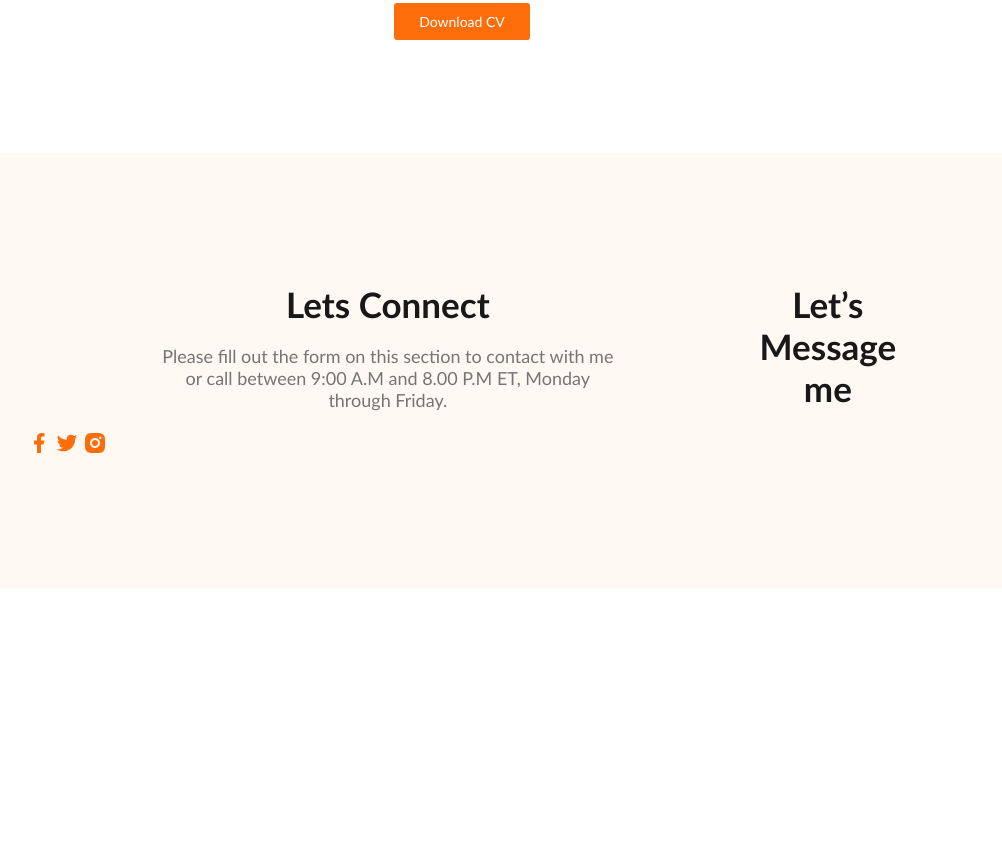
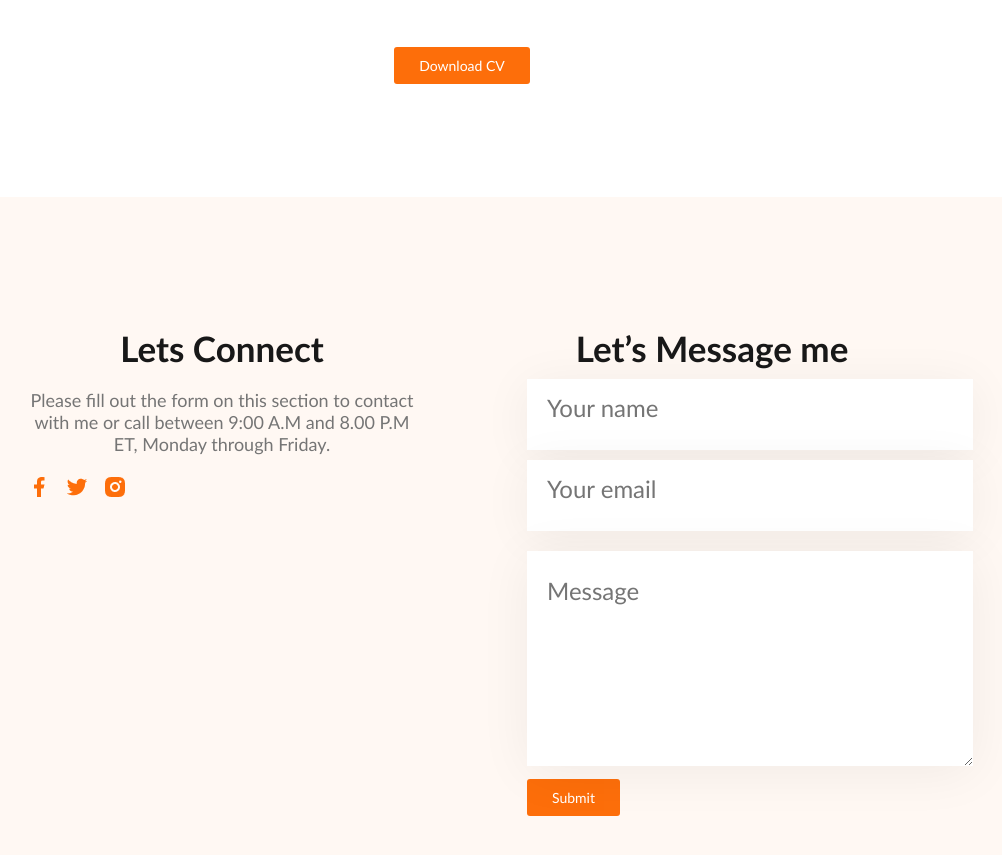
Before and after one commit to wolfiee42/web-developer-portfolio, a plain HTML site: page index.html in a window 1280 px wide. Shown: the part 2701-3556 px from the top of the page, without its empty margins (173-1175 px from the left). Before the commit the page ends 3289 px from the top, so only its background shows below. Drawn offline with nearby package versions, Linux system fonts and the light colour scheme.

Commit message:
primary website done

```diff
--- a/index.html
+++ b/index.html
@@ -173,13 +173,23 @@
     <footer>
         <div class="footer-sec">
             <h3 class="section-title">Lets Connect</h3>
-            <p class="section-description">Please fill out the form on this section to contact with me or call between 9:00 A.M and 8.00 P.M ET, Monday through Friday.</p>
-            <a href=""><img src="images/icons/facebook.png" alt=""></a>
-            <a href=""><img src="images/icons/twitter.png" alt=""></a>
-            <a href=""><img src="images/icons/insta.png" alt=""></a>
+            <p class="section-description formDes">Please fill out the form on this section to contact with me or call between
+                9:00 A.M and 8.00 P.M ET, Monday through Friday.</p>
+
+            <div class="social-link">
+                <a href=""><img src="images/icons/facebook.png" alt=""></a>
+                <a href=""><img src="images/icons/twitter.png" alt=""></a>
+                <a href=""><img src="images/icons/insta.png" alt=""></a>
+            </div>
         </div>
         <div class="footer-sec">
             <h3 class="section-title">Let’s Message me</h3>
+            <div class="form-container">
+                <input type="text" class="form-items" name="" placeholder="Your name" id="">
+                <input type="email" class="form-items" name="" placeholder="Your email" id="">
+                <textarea name="" placeholder="Message" class="form-items "  id="" cols="30" rows="10"></textarea>
+                <input type="submit"  value="Submit" class="primary-btn btn4">
+            </div>
         </div>
     </footer>
 </body>
--- a/styles/portfolio.css
+++ b/styles/portfolio.css
@@ -149,6 +149,7 @@ main section {
     /* width: 250px;
     height: 350px; */
     padding: 20px;
+    height: 250px;
 }
 
 .skill-title {
@@ -194,17 +195,61 @@ main section {
     font-size: 16px;
     font-weight: 400;
 }
-section hr{
+
+section hr {
     margin: 20px 0px;
 }
-.button-cv{
+
+.button-cv {
     display: flex;
     justify-content: center;
     align-items: center;
     margin: 50px 0px 113px 0px;
 }
-footer{
+
+footer {
     display: flex;
+    gap: 100px;
     background-color: #FFF8F3;
     padding: 130px 200px;
 }
+
+.footer-sec {
+    width: 50%;
+}
+
+.form-container input {
+    display: block;
+}
+
+.form-items {
+    margin: 10px;
+    width: 45%;
+    padding: 25px 250px 30px 20px;
+    border: none;
+    box-shadow: 0px 6px 50px 0px rgba(0, 0, 0, 0.06)
+}
+
+.form-container input::placeholder {
+    color: #757575;
+    font-size: 24px;
+    font-weight: 400;
+    padding: 18px 300px 30px 0px;
+}
+
+.form-container textarea::placeholder {
+    font-size: 24px;
+    font-weight: 400;
+}
+
+.btn4 {
+    margin-left: 10px;
+}
+
+.formDes {
+    padding: 20px 0px;
+}
+
+.social-link a {
+    margin-right: 10px;
+}
```
